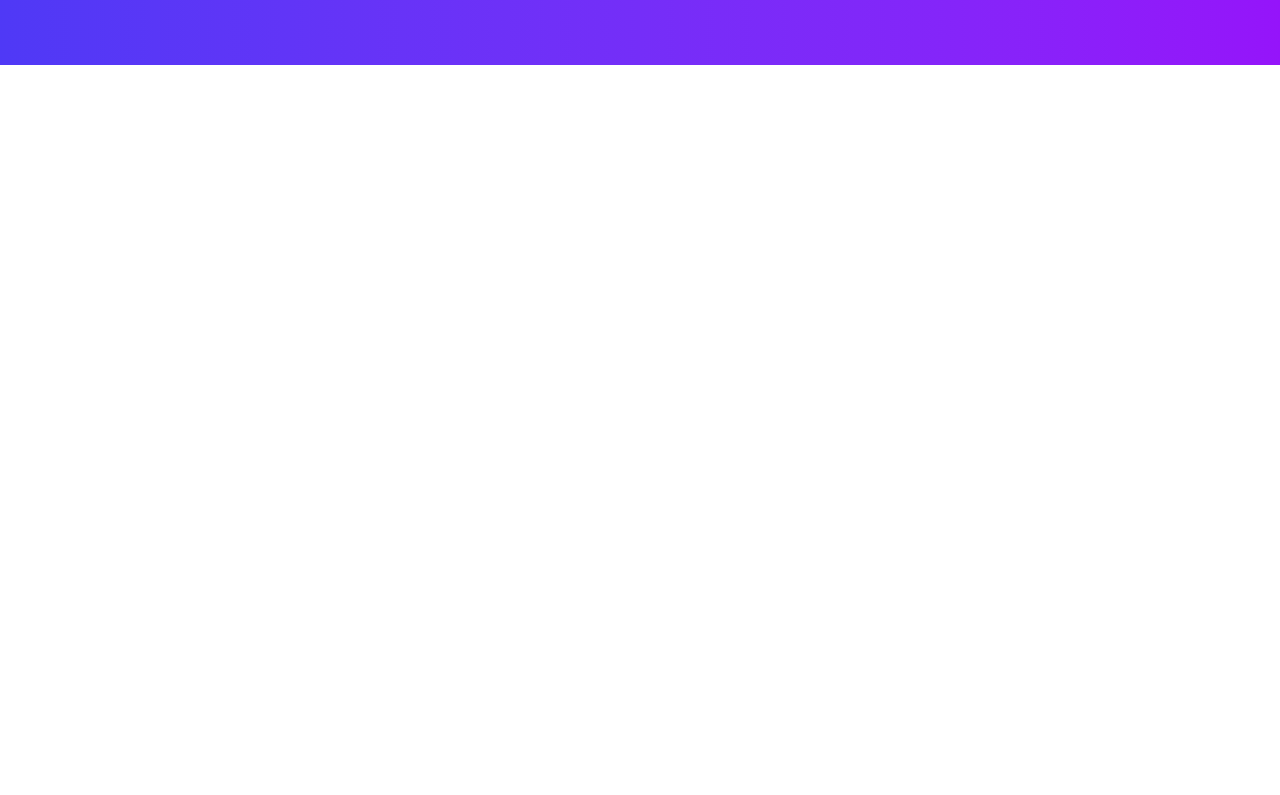
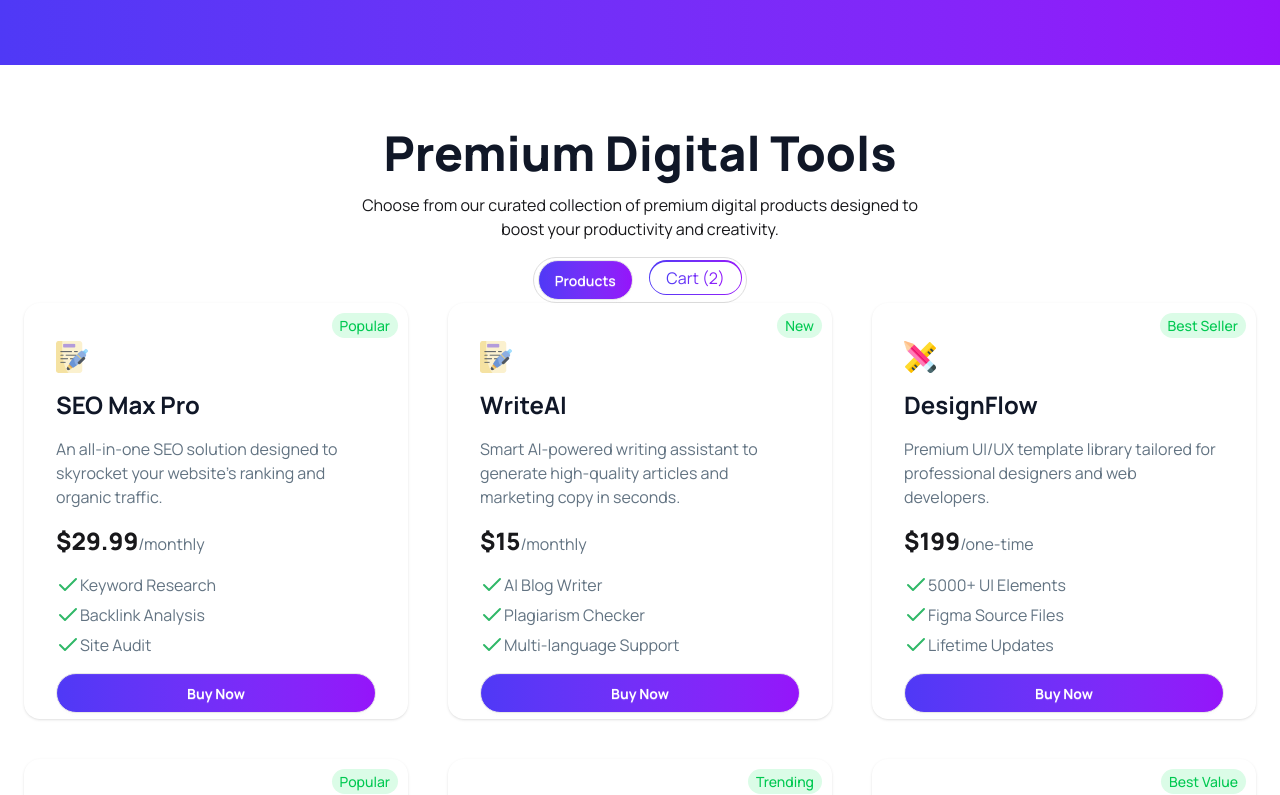
Before and after one commit to AMIRUL1104/DigiTools, a React (Vite) app: page / in a window 1280 px wide. Shown: the part 929-1724 px from the top of the page. Before the commit the page ends 1058 px from the top, so only its background shows below. Built offline with nearby package versions, Linux system fonts and the light colour scheme.

Commit message:
peoduct section add with reponsive design

```diff
--- a/Products.json
+++ b/Products.json
@@ -8,7 +8,7 @@
     "tag": "Popular",
     "tagType": "popular",
     "features": ["Keyword Research", "Backlink Analysis", "Site Audit"],
-    "icon": "https://example.com/icons/seo-max.png"
+    "icon": "src/assets/products/writing_2327400 1.png"
   },
   {
     "id": 2,
@@ -19,7 +19,7 @@
     "tag": "New",
     "tagType": "new",
     "features": ["AI Blog Writer", "Plagiarism Checker", "Multi-language Support"],
-    "icon": "https://example.com/icons/write-ai.png"
+    "icon": "src/assets/products/writing_2327400 1.png"
   },
   {
     "id": 3,
@@ -30,7 +30,7 @@
     "tag": "Best Seller",
     "tagType": "best-seller",
     "features": ["5000+ UI Elements", "Figma Source Files", "Lifetime Updates"],
-    "icon": "https://example.com/icons/design-flow.png"
+    "icon": "src/assets/products/design-tool.png"
   },
   {
     "id": 4,
@@ -41,7 +41,7 @@
     "tag": "Popular",
     "tagType": "popular",
     "features": ["Kanban Boards", "Time Tracking", "Cloud Integration"],
-    "icon": "https://example.com/icons/task-master.png"
+    "icon": "src/assets/products/writing_2327400 1.png"
   },
   {
     "id": 5,
@@ -52,7 +52,7 @@
     "tag": "Trending",
     "tagType": "new",
     "features": ["4K Export", "Stock Music Library", "Auto Subtitles"],
-    "icon": "https://example.com/icons/videocut.png"
+    "icon": "src/assets/products/writing_2327400 1.png"
   },
   {
     "id": 6,
@@ -63,7 +63,7 @@
     "tag": "Best Value",
     "tagType": "best-seller",
     "features": ["Automation Workflows", "A/B Testing", "Detailed Analytics"],
-    "icon": "https://example.com/icons/mailblast.png"
+    "icon": "src/assets/products/writing_2327400 1.png"
   },
   {
     "id": 7,
@@ -74,7 +74,7 @@
     "tag": "Trusted",
     "tagType": "popular",
     "features": ["End-to-end Encryption", "Biometric Login", "Secure Vault"],
-    "icon": "https://example.com/icons/securepass.png"
+    "icon": "src/assets/products/writing_2327400 1.png"
   },
   {
     "id": 8,
@@ -85,6 +85,6 @@
     "tag": "Limited Deal",
     "tagType": "new",
     "features": ["1TB Storage", "File Versioning", "Offline Access"],
-    "icon": "https://example.com/icons/cloudsync.png"
+    "icon": "src/assets/products/writing_2327400 1.png"
   }
 ]
--- a/src/App.jsx
+++ b/src/App.jsx
@@ -2,14 +2,15 @@ import Navbar from "./components/NavBar/navbar";
 import Banner from "./components/Banner/Banner";
 import "./App.css";
 import Success from "./components/Success/Success";
+import Products from "./components/Products/Products";
 
 // hooks
-// import { use } from "react";
+import { use } from "react";
 
-// let dataPromise = fetch("/Products.json").then((res) => res.json());
+let dataPromise = fetch("/Products.json").then((res) => res.json());
 
 function App() {
-  // const productsData = use(dataPromise);
+  const productsData = use(dataPromise);
   // console.log(productsData);
 
   return (
@@ -17,6 +18,7 @@ function App() {
       <Navbar />
       <Banner />
       <Success />
+      <Products productsData={productsData} />
     </div>
   );
 }
--- /dev/null
+++ b/src/components/Products/ProductCard.jsx
@@ -0,0 +1,43 @@
+import check from "../../assets/check.png";
+
+function ProductCard({ data }) {
+  return (
+    <div
+      key={data.id}
+      className=" sm:min-w-96 max-w-2xs rounded-2xl shadow-sm px-8 py-1.5 relative space-y-4"
+    >
+      <p className=" bg-[#dbfce7FF] rounded-2xl py-0.5 px-2 text-[14px] font-medium inline-block absolute right-2.5 top-2.5 text-green-500  ">
+        {data.tag}
+      </p>
+      <img className=" mt-8" src={data.icon} />
+      <h2 className=" text-2xl font-bold capitalize text-[#101727FF] ">
+        {data.name}{" "}
+      </h2>
+      <p className=" text-[#627382]  font-normal loading-[1.112px] ">
+        {data.description}
+      </p>
+      <h2>
+        <span className=" text-2xl font-extrabold">${data.price}</span>
+        <span className=" text-[#627382]  font-normal loading-[1.112px] ">
+          /{data.period}
+        </span>{" "}
+      </h2>
+      <ul className=" flex items-start justify-evenly flex-col gap-1.5 ">
+        {data.features.map((feature, i) => (
+          <li
+            className=" text-[#627382] flex items-center justify-center"
+            key={i}
+          >
+            <img src={check} alt="chech marks" /> <span>{feature}</span>
+          </li>
+        ))}
+      </ul>
+
+      <button className=" capitalize rounded-3xl btn bg-linear-to-r from-[#4f39f6] to-[#9514fa] w-full text-white font-bold hover:scale-95 transition duration-100">
+        buy now
+      </button>
+    </div>
+  );
+}
+
+export default ProductCard;
--- /dev/null
+++ b/src/components/Products/ProductIntro.jsx
@@ -0,0 +1,29 @@
+function ProductIntro() {
+  return (
+    <div className=" mx-auto flex items-center gap-4 justify-center flex-col ">
+      <h1 className="text-[#101727] text-center md:text-5xl  text-4xl loading-[1.16662px] font-extrabold  capitalize ">
+        Premium Digital Tools
+      </h1>
+      <p className=" mx-auto max-w-140 text-center">
+        Choose from our curated collection of premium digital products designed
+        to boost your productivity and creativity.{" "}
+      </p>
+
+      {/* tabs buttons */}
+      <div className=" flex items-start gap-4 py-0.5 border border-[#ddd] rounded-full px-1 ">
+        <button className="btn rounded-3xl bg-linear-to-r text-white from-[#4f39f6] to-[#9514fa] hover:scale-95 transition duration-100 ">
+          Products
+        </button>
+        <button className="  rounded-3xl inline-block p-[1.5px]  bg-linear-to-r from-[#4f39f6] to-[#9514fa] hover:scale-95 transition duration-100 ">
+          <span className=" flex gap-1.5  px-4 py-1 rounded-full bg-white">
+            <span className="  bg-linear-to-r from-[#4f39f6] to-[#9514fa] bg-clip-text text-transparent ">
+              Cart (2)
+            </span>
+          </span>
+        </button>
+      </div>
+    </div>
+  );
+}
+
+export default ProductIntro;
--- /dev/null
+++ b/src/components/Products/Products.jsx
@@ -0,0 +1,19 @@
+import ProductIntro from "./ProductIntro";
+import ProductCard from "./ProductCard";
+
+function Products({ productsData }) {
+  console.log(productsData);
+
+  return (
+    <section className="max-w-360 my-16 flex flex-col items-center justify-center  ">
+      <ProductIntro />
+      <section className="  grid grid-cols-1 md:grid-cols-2 lg:grid-cols-3 gap-10 ">
+        {productsData.map((data) => (
+          <ProductCard data={data} />
+        ))}
+      </section>
+    </section>
+  );
+}
+
+export default Products;
--- a/src/components/Success/Success.jsx
+++ b/src/components/Success/Success.jsx
@@ -6,8 +6,8 @@ function Success() {
   ];
   return (
     <section className=" mx-auto my-16 py-16  flex max-sm:flex-1 items-center justify-evenly bg-linear-to-r from-[#4f39f6] to-[#9514fa] ">
-      {successData.map((data) => (
-        <div className="flex flex-col items-center gap-1.5">
+      {successData.map((data, i) => (
+        <div key={i} className="flex flex-col items-center gap-1.5">
           <h1 className=" text-4xl sm:text-5xl text-white font-extrabold">
             {data.number}
           </h1>
```
Also changed, not shown: src/assets/check.png (added).
